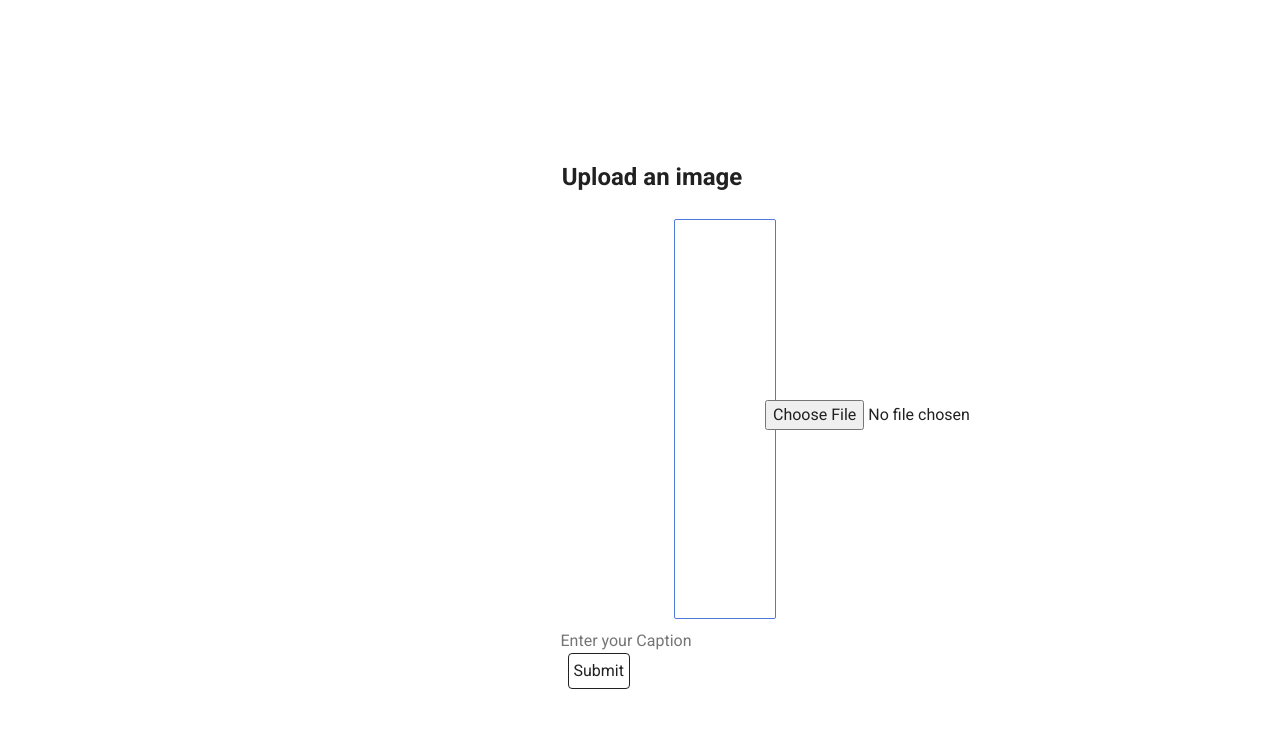
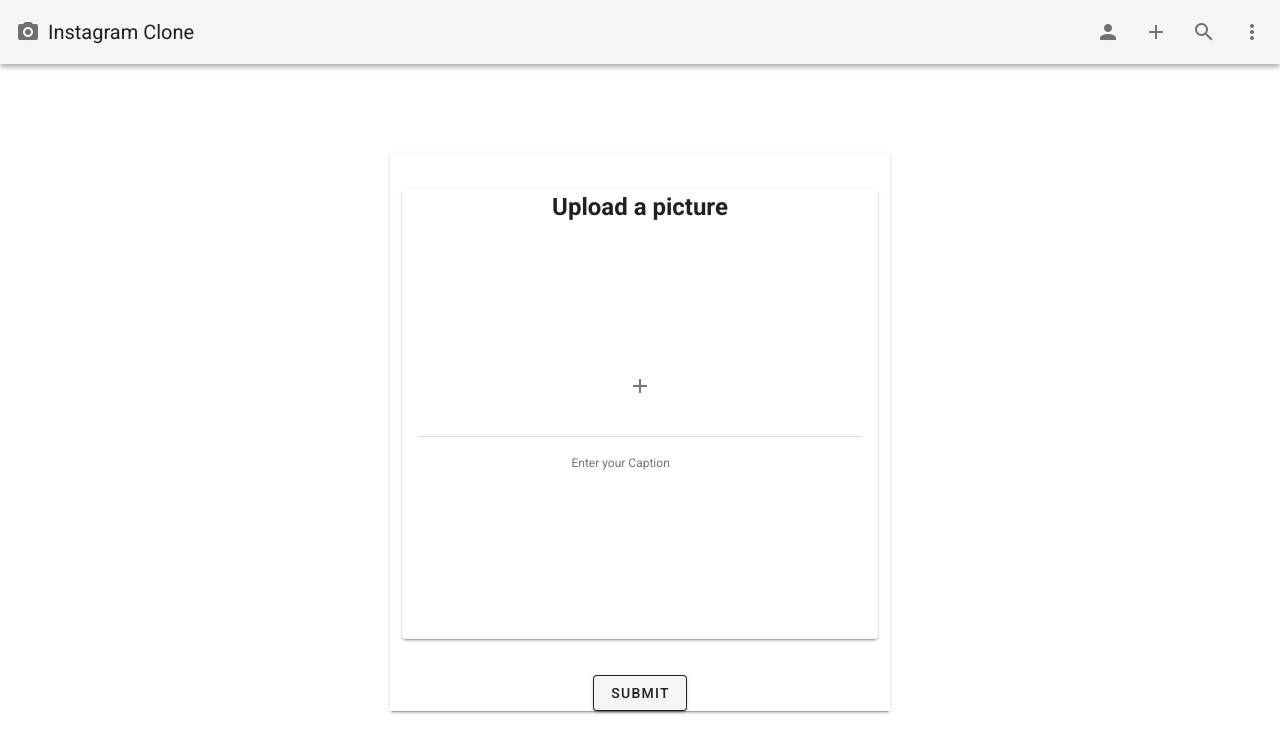
Before and after one commit to jaybcee/Instagram-Clone, a Vue app in the folder frontend/: page /post-picture in a window 1280 px wide. Shown: the top 752 px of the page. Built offline with nearby package versions, Linux system fonts and the light colour scheme; what vue-cookies would draw is missing.

Commit message:
Update post-picture frontend
Updated frontend to be more uniform with rest of the app and
added a post picture button to the home page

```diff
--- a/frontend/src/components/Navbar.vue
+++ b/frontend/src/components/Navbar.vue
@@ -1,5 +1,5 @@
 <template>
-  <div v-if="page === 'Home'">
+  <div v-if="page === 'Home' || page === 'PostPicture'">
     <v-app-bar app>
       <v-icon class="mr-2">
         mdi-camera
@@ -14,6 +14,9 @@
         <v-icon>mdi-account</v-icon>
       </v-btn>
 
+      <v-btn icon @click="postPic()">
+        <v-icon>mdi-plus</v-icon>
+      </v-btn>
       <v-btn icon>
         <v-icon>mdi-magnify</v-icon>
       </v-btn>
@@ -61,6 +64,9 @@ export default {
           this.$cookies.remove("token");
           this.$router.push("/login");
         });
+    },
+    postPic() {
+      this.$router.push("/post-picture")
     }
   }
 };
--- a/frontend/src/views/Home.vue
+++ b/frontend/src/views/Home.vue
@@ -53,9 +53,9 @@
   export default {
     data: () => ({
       cards: [
-        { user:'Jay420', src: 'https://cdn.vuetifyjs.com/images/cards/house.jpg',description:'foo', likes:9, flex: 12 },
-        { user:'Sacha102', src: 'https://cdn.vuetifyjs.com/images/cards/road.jpg' ,description:'bar', likes:29,flex: 12 },
-        { user:'Lettuce69', src: 'https://cdn.vuetifyjs.com/images/cards/plane.jpg',description:'kar', likes:19,flex: 12 },
+        { user:'JayBC', src: 'https://cdn.vuetifyjs.com/images/cards/house.jpg',description:'foo', likes:9, flex: 12 },
+        { user:'AlexS', src: 'https://cdn.vuetifyjs.com/images/cards/road.jpg' ,description:'bar', likes:29,flex: 12 },
+        { user:'LaetitiaS', src: 'https://cdn.vuetifyjs.com/images/cards/plane.jpg',description:'kar', likes:19,flex: 12 },
       ],
     }),
     mounted() {
--- a/frontend/src/views/PostPicture.vue
+++ b/frontend/src/views/PostPicture.vue
@@ -1,21 +1,36 @@
 <template>
   <div>
-    <div id="uploadPic"> <br><br>
-        <h2>Upload an image</h2> <br>
-        <div v-if="!image" class="postBox">
-            <div class="chooseFile">
-            <input type="file"  accept="image/x-png,image/jpeg"
-            ref="file" v-on:change="fileUpload()">
+      <v-card
+    class="mx-auto"
+    max-width="500"
+    tile
+  >
+    <v-container fluid>
+      <v-row>
+        <v-col>
+          <v-card class="my-6" height="450">
+              <h2 class="uploadPictureHeader">Upload a picture</h2>
+              <div v-if="!image" class="mainCard">
+                <input type="file"  id="fileUpload" accept="image/x-png,image/jpeg" ref="file" hidden v-on:click="submitFile()">
+                <v-btn icon @click="fileUpload()">
+                  <v-icon class="plus">mdi-plus</v-icon>
+                </v-btn>
               </div>
-        </div>
-        <div>
+              <v-card-text class="text--primary">
+                  <v-divider class="my-4" />
+                    <div class="caption">
                       <input type="text" v-on:input="caption = $event.target.value"
                       placeholder="Enter your Caption">
                     </div>
+            </v-card-text>
+          </v-card>
+        </v-col>
+      </v-row>
+    </v-container>
       <div class="submit">
-            <button v-on:click="submitFile()" class="submitButton">Submit</button>
+        <v-btn v-on:click="submitFile()" class="submitButton">Submit</v-btn>
       </div>
-    </div>
+  </v-card>
   </div>
 </template>
 
@@ -56,6 +71,7 @@ export default {
     fileUpload() {
       const file = this.$refs.file.files[0];
       this.file = file;
+      document.getElementById("fileUpload").click()
     },
     async submitFile() {
       const formData = new FormData();
@@ -85,41 +101,13 @@ export default {
 </script>
 
 <style scoped>
-#uploadPic{
-    text-align: center;
-    align-content: center;
-    margin-left: auto;
-}
 .submitButton{
     border: 1px solid;
-    padding: 5px;
-    transition-duration: 0.4s;
     border-radius: 4px;
 }
-.submit{
-    text-align: right;
-    margin-right: 650px;
-}
-.submitButton:hover{
-    background-color: #4f79db;
-    color:white;
-}
-.postBox{
-    padding: 50px;
-    border: solid;
-    height: 400px;
-    margin-left: 650px;
-    margin-right: 650px;
-    border: 1.5px solid;
-    border-radius: 2px;
-    border-color: #4f79db;
-    margin-bottom: 10px;
-}
 
-.chooseFile{
-    margin-top: 130px;
-    margin-left: 40px;
-
+.uploadPictureHeader{
+  margin-bottom: 30%;
 }
 
 </style>
```
Also changed, not shown: 1 other file (tests, documents, lock files or other folders). Lines whose indentation alone changed are shown as unchanged.
